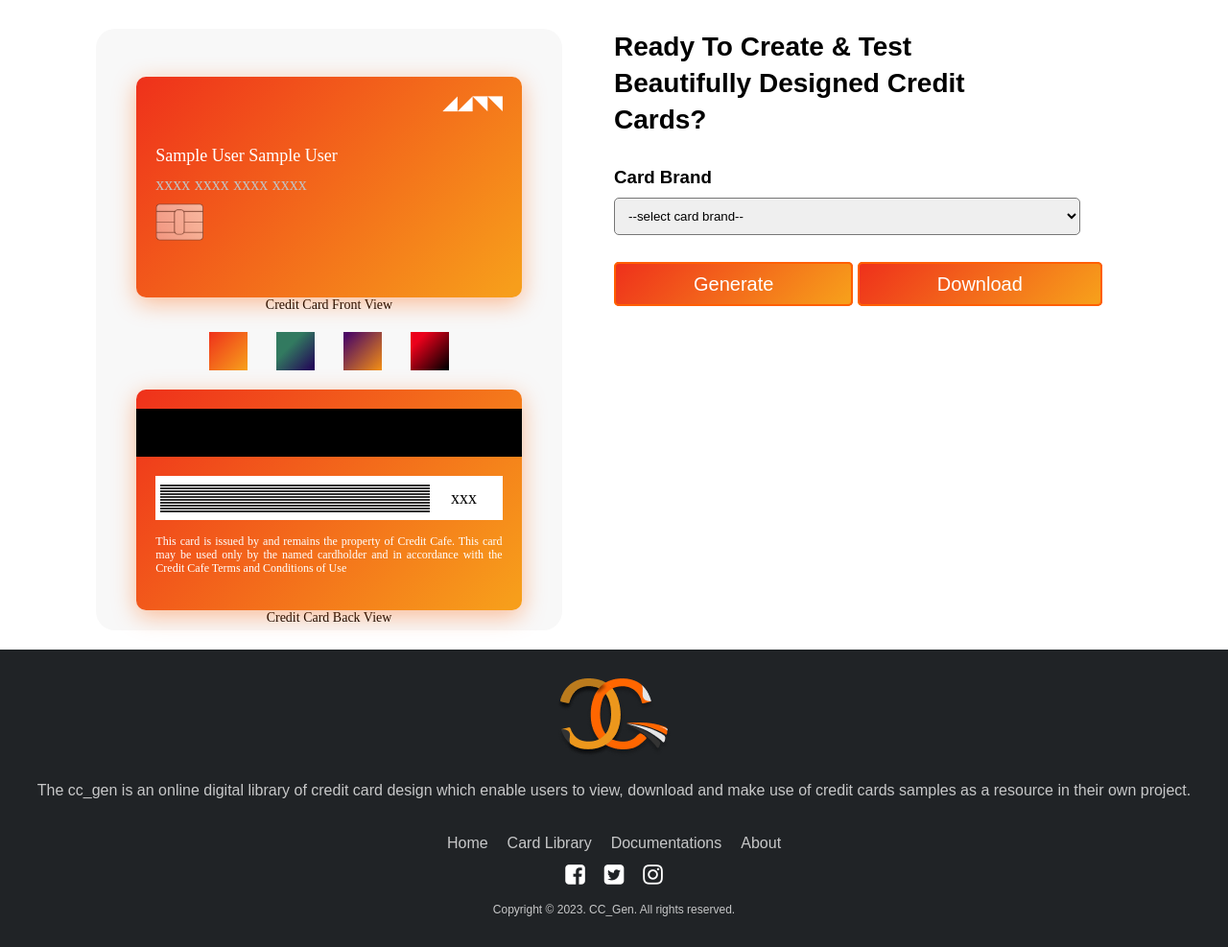
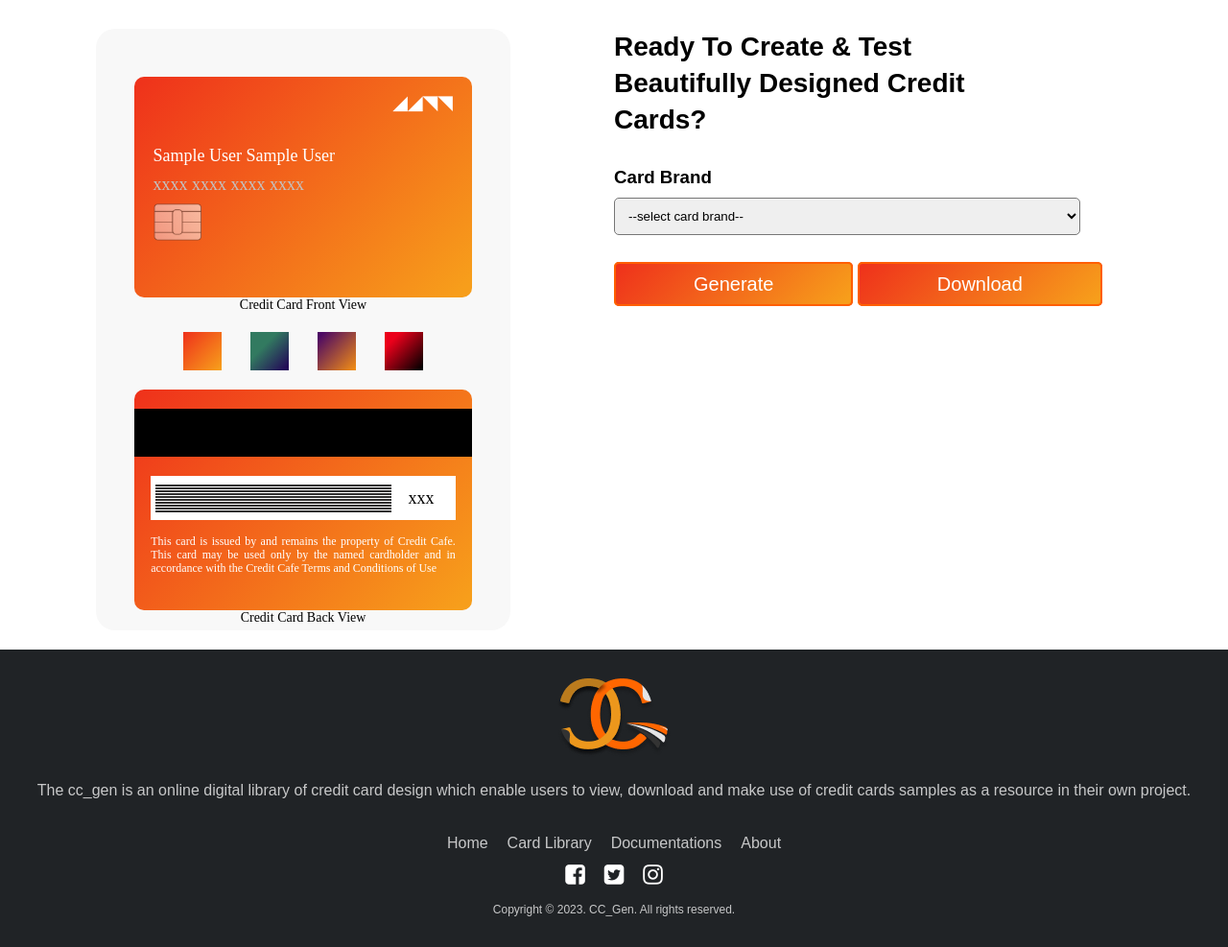
Before and after one commit to IamNaeto/cc_gen, a PHP site: page /html/card-gen.php in a window 1280 px wide. Shown: the part 148-1135 px from the top of the page at 96% size. Run offline with PHP 8.4, Linux system fonts and the light colour scheme; the visitor is signed in with stand-in values (Sample User, id 1); some libraries are stand-ins or nearby versions.

Commit message:
remove shadow and filter from the card design

```diff
--- a/css/documentations.css
+++ b/css/documentations.css
@@ -129,19 +129,17 @@ main{
     display: flex;
     align-items: center;
     flex-direction: column;
-    width: 45%;
+    width: 40%;
     height: 500px;
     background-color: #F8F8F8;
     border-radius: 20px;
     padding: 50px 20px;
-    margin-right: 5%;
+    margin-right: 10%;
 }
 .card-design{
     width: 90%;
     height: 230px;
     background: linear-gradient(134deg, #EB001B -43.28%, #F79E1B  97%);
-    box-shadow: 0rem 0.375rem 1.5625rem rgba(255, 95, 0, 0.4);
-    backdrop-filter: blur(7.61009px);
     border-radius: 10px;
     padding: 20px;
 }
```
